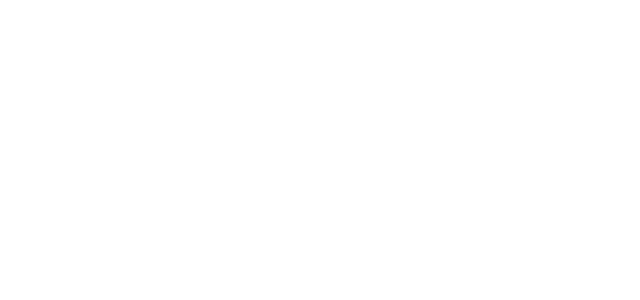
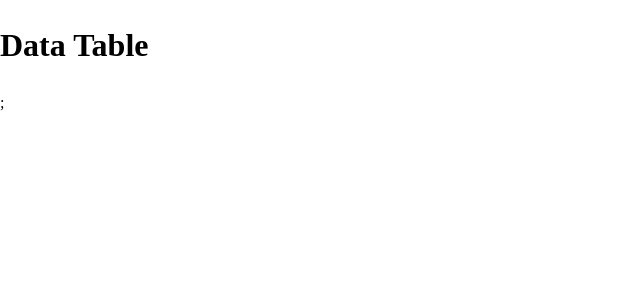
Before and after one commit to becasualle/vue-table, a Vue app: page / in a window 1280 px wide. Shown: the top 300 px of the page, without its empty margins (0-640 px from the left). Built offline with nearby package versions, Linux system fonts and the light colour scheme.

Commit message:
added empty component for data table

```diff
--- a/package.json
+++ b/package.json
@@ -11,6 +11,7 @@
   },
   "dependencies": {
     "pinia": "^2.0.23",
+    "sanitize.css": "^13.0.0",
     "vue": "^3.2.41"
   },
   "devDependencies": {
--- a/src/App.vue
+++ b/src/App.vue
@@ -1,9 +1,13 @@
-<script setup lang="ts"></script>
+<script setup lang="ts">
+import DataTable from "./components/DataTable.vue";
+</script>
 
 <template>
   <header></header>
 
-  <main></main>
+  <main>
+    <DataTable />
+  </main>
 </template>
 
 <style scoped lang="scss"></style>
--- /dev/null
+++ b/src/components/DataTable.vue
@@ -0,0 +1,12 @@
+<template>
+  <div>
+    <h1>Data Table</h1>
+  </div>
+  ;
+</template>
+
+<script setup lang="ts">
+console.log("hello world");
+</script>
+
+<style lang="scss" scoped></style>
--- a/src/main.ts
+++ b/src/main.ts
@@ -2,6 +2,7 @@
 import { createPinia } from "pinia";
 import App from "./App.vue";
 
+import "sanitize.css";
 import "./assets/main.scss";
 
 const app = createApp(App);
```
Also changed, not shown: 1 other file (tests, documents, lock files or other folders).
